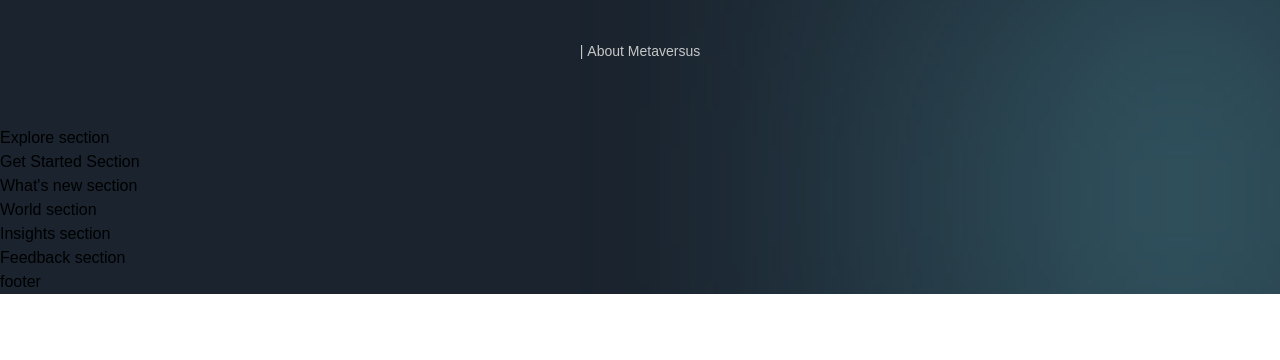
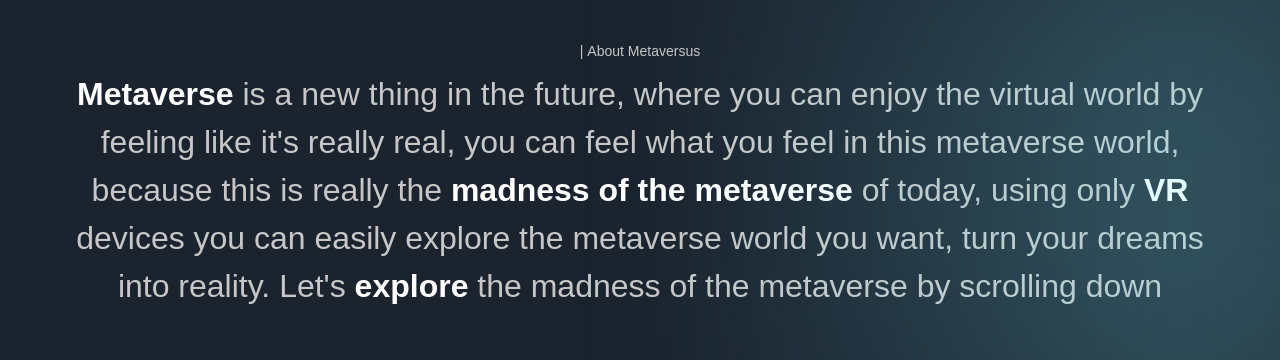
Before and after one commit to larryh12/metaversus-site, a Next.js app: page / in a window 1280 px wide. Shown: the part 1127-1487 px from the top of the page. Before the commit the page ends 1421 px from the top, so only its background shows below. Built offline with nearby package versions, Linux system fonts and the light colour scheme; a web font is replaced by a local one.

Commit message:
add motion paragraph

```diff
--- a/sections/About.jsx
+++ b/sections/About.jsx
@@ -18,6 +18,26 @@ const About = () => (
       className={`${styles.innerWidth} mx-auto ${styles.flexCenter} flex-col`}
     >
       <TypingText title="| About Metaversus" textStyles="text-center" />
+
+      {/* the about text motion p wrapper */}
+      <motion.p
+        variants={fadeIn('up', 'tween', 0.2, 1)}
+        className="mt-[8px] font-normal sm:text-[32px] text-[20px] text-center text-secondary-white"
+      >
+        <span className="font-extrabold text-white">Metaverse</span> is a new
+        thing in the future, where you can enjoy the virtual world by feeling
+        like it's really real, you can feel what you feel in this metaverse
+        world, because this is really the{' '}
+        <span className="font-extrabold text-white">
+          madness of the metaverse
+        </span>{' '}
+        of today, using only{' '}
+        <span className="font-extrabold text-white">VR</span> devices you can
+        easily explore the metaverse world you want, turn your dreams into
+        reality. Let's{' '}
+        <span className="font-extrabold text-white">explore</span> the madness
+        of the metaverse by scrolling down
+      </motion.p>
     </motion.div>
   </section>
 );
```
